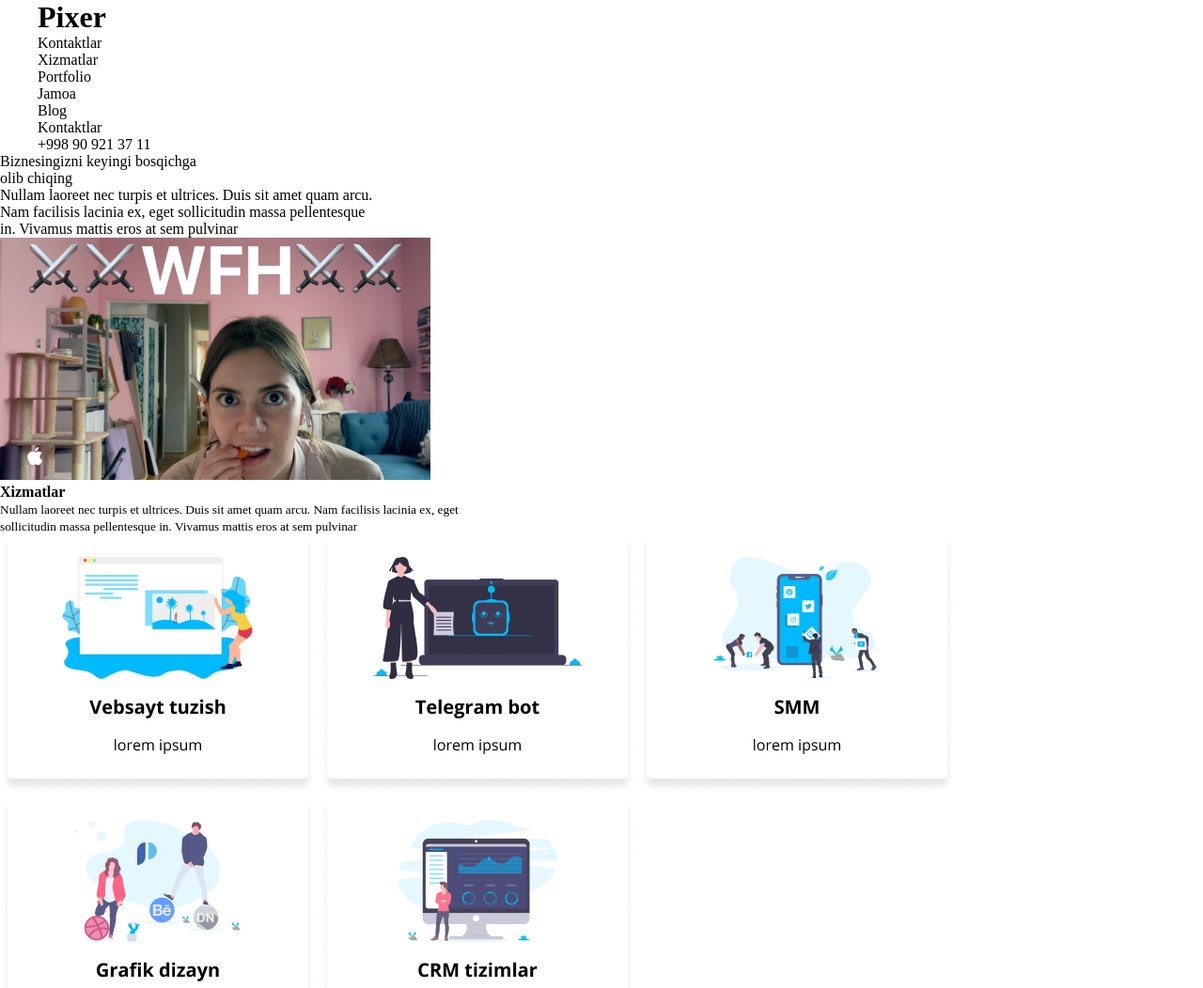
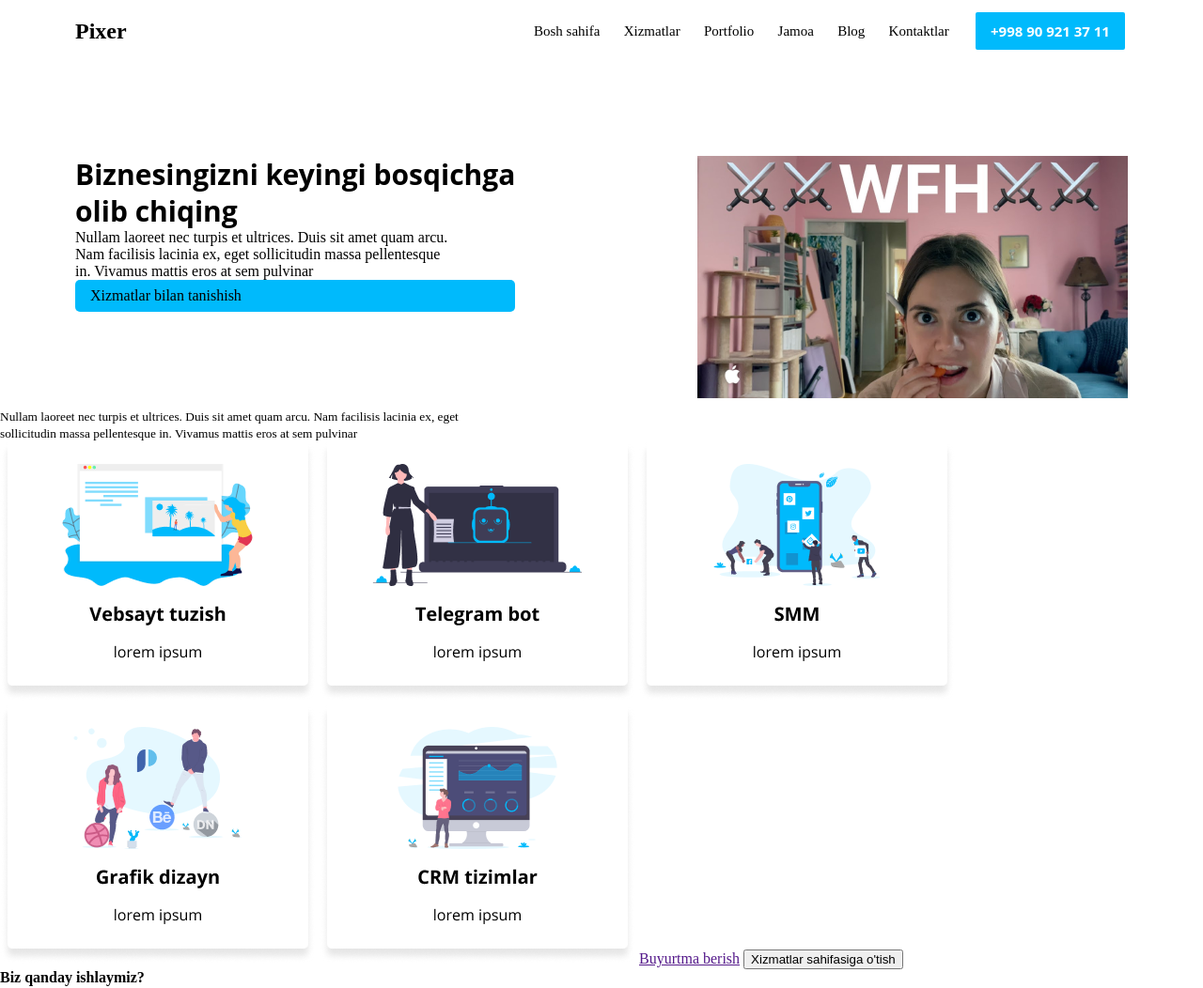
Before and after one commit to ruslanjont1/Pixer, a plain HTML site: page index.html in a window 1280 px wide. Shown: the top 1052 px of the page at 94% size. Drawn offline with Linux system fonts and the light colour scheme.

Commit message:
css qp'shildi

```diff
--- a/index.html
+++ b/index.html
@@ -12,35 +12,33 @@
 <body>
     <header>
         <div class="kontenir">
-            <div class="box1">
+                <nav class="box-1">
+                    <h1>Pixer</h1>
                      <ul>
-                    <li class="box">
-                    <h1>Pixer</h1>
-                    </li>
-                    <li class="box">Kontaktlar</li>
+                        <li class="box">Bosh sahifa</li>
                         <li class="box">Xizmatlar</li>
                         <li class="box">Portfolio</li>
                         <li class="box">Jamoa</li>
                         <li class="box">Blog</li>
                         <li class="box">Kontaktlar</li>
-                    <li class="tell"><a href="tell:"></a>+998 90 921 37 11 </li>
+                        <li class="tell">+998 90 921 37 11</li>
                     </ul>
-            </div>
+              </nav>
         </div>
     </header>
     <main>
         <div class="box-2">
-            <p class="boxthu">Biznesingizni keyingi bosqichga <br>
-            olib chiqing
-            </p>
-            <p class="boxsri">Nullam laoreet nec turpis et ultrices. Duis sit amet quam arcu.<br>
+            <ul class="element-5">
+                <li class="element-1">Biznesingizni keyingi bosqichga <br>
+                    olib chiqing</li>
+                    <li class="element-2">Nullam laoreet nec turpis et ultrices. Duis sit amet quam arcu.<br>
                         Nam facilisis lacinia ex, eget sollicitudin massa pellentesque <br>
-            in. Vivamus mattis eros at sem pulvinar
-            </p>
-            <img src="./asets/imagres/youtube.png" alt="">
+                        in. Vivamus mattis eros at sem pulvinar</li>
+                        <li class="element-3">Xizmatlar bilan tanishish</li>
+            </ul>
+            <img class="element-4" src="./asets/imagres/youtube.png" alt="">
         </div>
          <div class="box-3">
-            <p><strong>Xizmatlar</strong></p>
             <p><small>Nullam laoreet nec turpis et ultrices. Duis sit amet quam arcu. Nam facilisis lacinia ex, eget <br>
                  sollicitudin massa pellentesque in. Vivamus mattis eros at sem pulvinar</small></p>
                  <img src="./asets/imagres/service.png" alt="">
--- a/style.css
+++ b/style.css
@@ -3,15 +3,83 @@
     box-sizing: border-box;
     list-style: none;
 }
-.box2 .box {
-    word-spacing: 10px;
+.kontenir{
+  margin: auto;
+  padding: 10px 80px;
 }
-.box2 h1{
+header{
+    background-color: #FFFFFF;
+}
+h1{
     display: flex;
+    align-items: center;
 }
-.box1 .box2{
-    display:flex
+.box-1{
+    display: flex;
+    justify-content: space-between;
+    width: 100%;
+    height: auto;
+    justify-content: space-between;
+    align-items: center;
 }
-.box1{
+.box-1  ul{
     display: flex;
+    width: 60%;
+    justify-content: space-between;
+    align-items: center;
 }
+.box-1 ul .box{
+     font-size: 15px;
+    font-weight: 400;
+    line-height: 24px;
+}
+.box-1 ul .tell{
+    font-family: Open Sans;
+    font-size: 15px;
+    font-weight: 700;
+    line-height: 24px;
+    letter-spacing: 0em;
+    text-align: left;
+    border-radius: 5px;
+    border: solid;
+    background-color: #00BAFC;
+    color: #FFFFFF;
+    font-family: Open Sans;
+    padding: 8px 16px;
+    flex-direction: row;
+}
+main .box-2 .element-1{
+    display: flex;
+    font-family: Open Sans;
+    font-size: 30px;
+    font-weight: 700;
+    line-height: 39px;
+    letter-spacing: 0em;
+    text-align: left;
+    justify-content: left;
+   align-items: center;
+}
+main .box-2 .element-4{
+    left: calc(0% - 458px/2);
+    top: calc(50% - 258px/2);
+}
+main .box-2 .element-2{
+    display: flex;
+    justify-content: space-between;
+}
+main .box-2{
+    display: flex;
+    padding: 100px 80px 10px 80px;
+    justify-content: space-between;
+}
+.box-2 .element-5{
+    padding: 0px;
+}
+.box-2 .element-3{
+    border-radius: 5px;
+    background-color: #00BAFC;
+    align-self: flex-start;
+    padding: 8px 16px;
+   align-items: center;
+   gap: 10px;
+}
```
Lines whose indentation alone changed are shown as unchanged.
